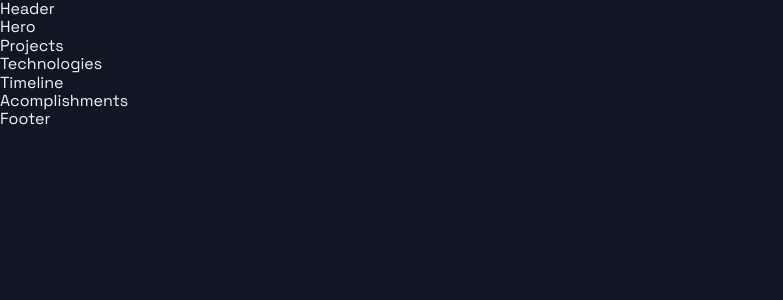
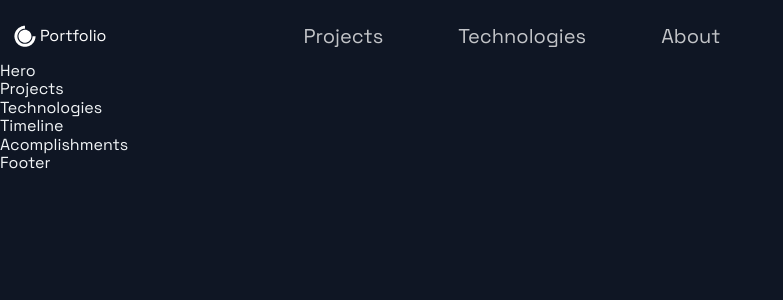
Before and after one commit to mo-codes1/Personal-Website-React, a Next.js app: page / in a window 1280 px wide. Shown: the top 300 px of the page, without its empty margins (0-783 px from the left). Built offline with nearby package versions, Linux system fonts and the light colour scheme.

Commit message:
navbar set up

```diff
--- a/src/components/Header/Header.js
+++ b/src/components/Header/Header.js
@@ -6,9 +6,32 @@ import { DiCssdeck } from 'react-icons/di';
 import { Container, Div1, Div2, Div3, NavLink, SocialIcons } from './HeaderStyles';
 
 const Header = () =>  (
-  <div>
-    Header
-  </div>
+  <Container>
+    <Div1>
+      <Link href="/">
+        <a style={{ display: "flex", alignItems: "center", color:'white'}}>
+          <DiCssdeck size="3rem" /> <span>Portfolio</span>
+        </a>
+      </Link>
+    </Div1>
+    <Div2>
+      <li>
+        <Link href="#projects">
+          <NavLink>Projects</NavLink>
+        </Link>
+      </li>
+      <li>
+        <Link href="#tech">
+          <NavLink>Technologies</NavLink>
+        </Link>
+      </li>
+      <li>
+        <Link href="#projects">
+          <NavLink>About</NavLink>
+        </Link>
+      </li>
+    </Div2>
+  </Container>
 );
 
 export default Header;
```
